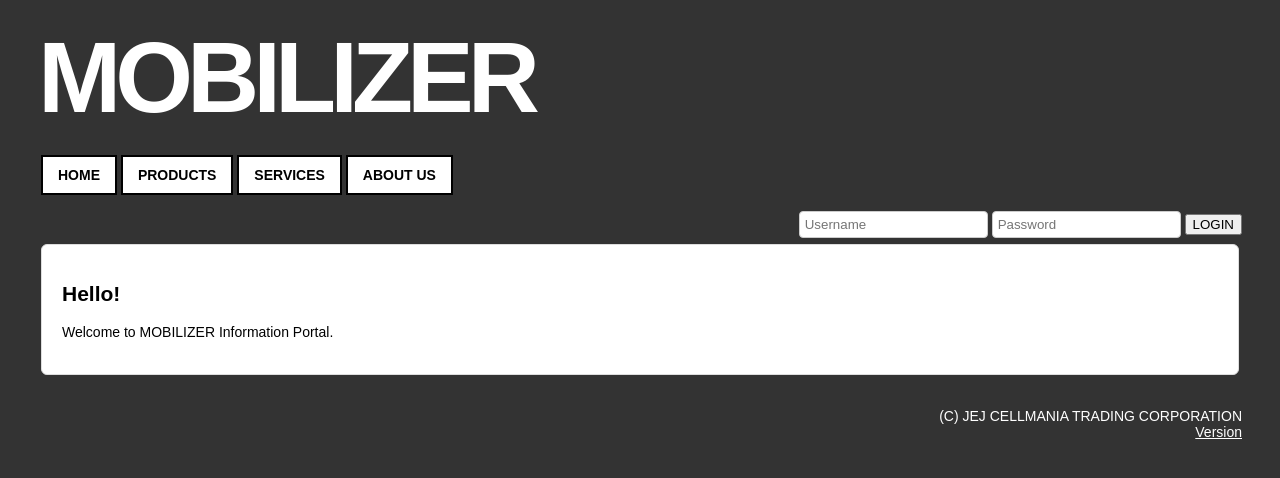
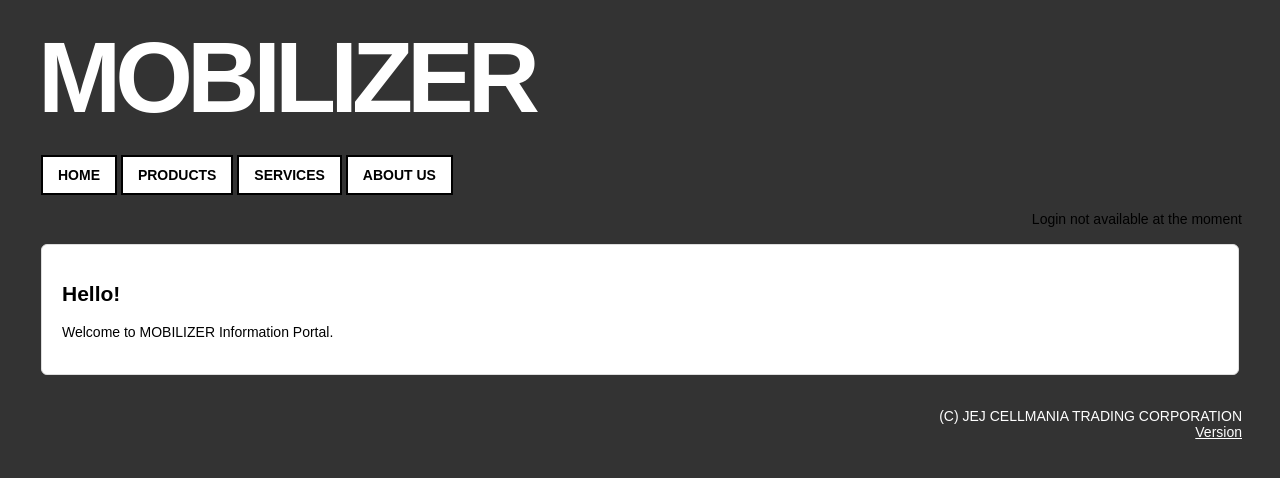
Before and after one commit to jccultima123/jej_mis, a PHP site: page / in a window 1280 px wide. Shown: the top 478 px of the page. Run offline with PHP 8.4, Linux system fonts and the light colour scheme; data that the repository does not hold is empty.

Commit message:
Minor Changes

```diff
--- a/application/view/_templates/header.php
+++ b/application/view/_templates/header.php
@@ -29,10 +29,6 @@
 
         <br /><br />
         <div id="login-form-mini">
-            <form action="index.php" method="post" autocomplete="off" id="login_form">
-                <input type="text" name="username" placeholder="Username" />
-                <input type="password" name="password" placeholder="Password" />
-                <input type="submit" value="LOGIN" />
-            </form>
+            Login not available at the moment
         </div>
     </div>
```
